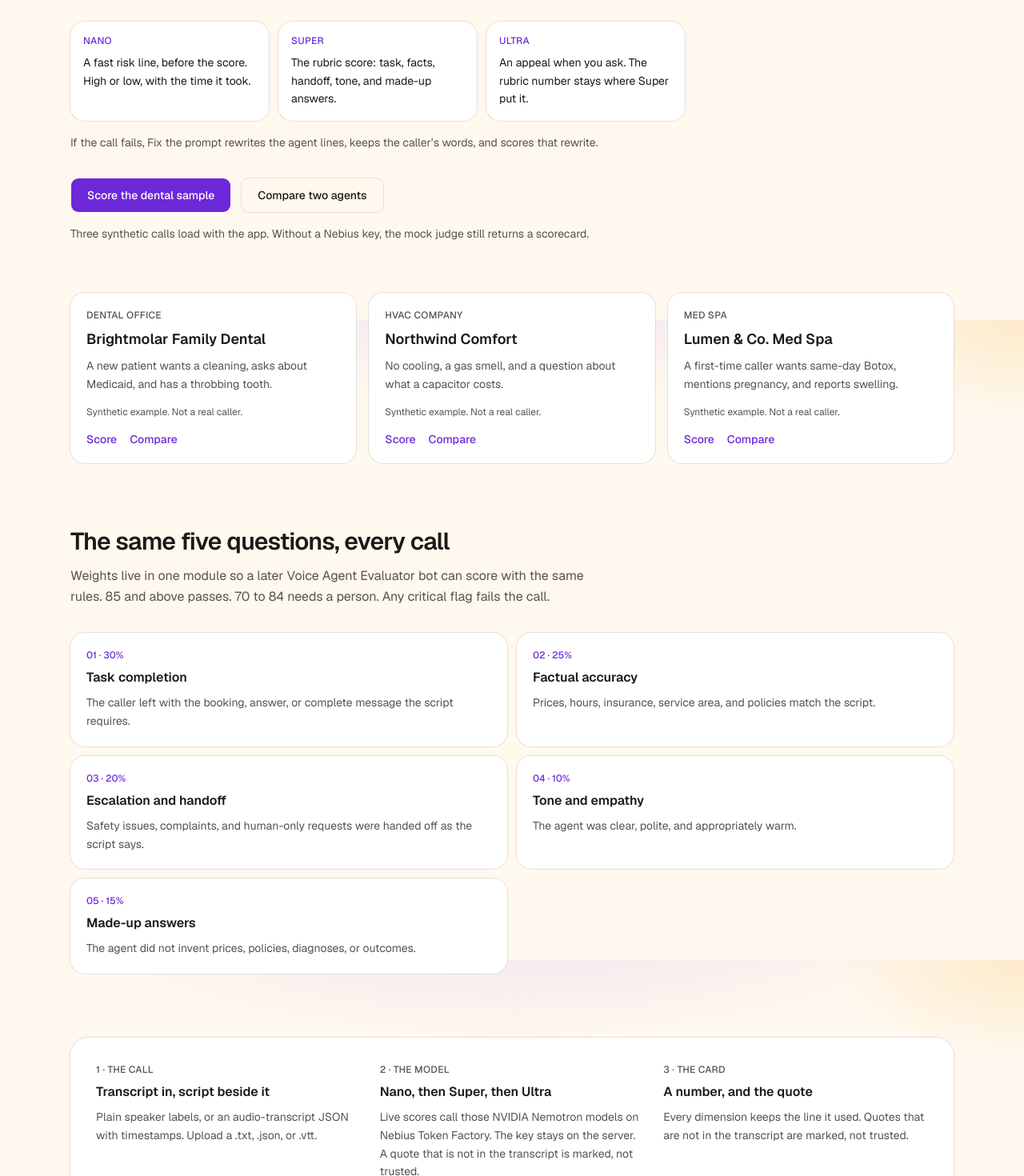
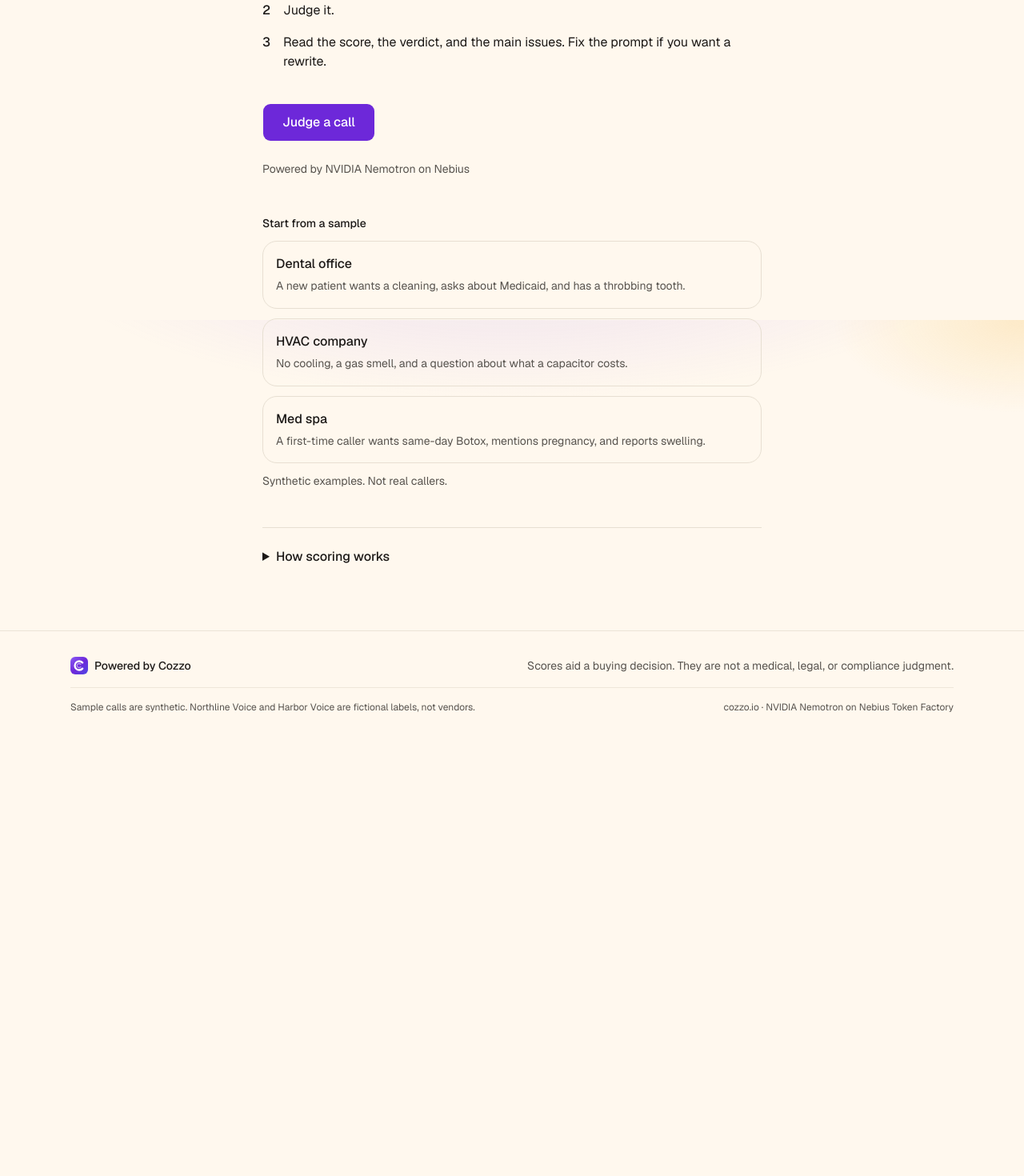
Before and after one commit to Thomas-Jerard/cozzo-judge, a Next.js app: page / in a window 1280 px wide. Shown: the part 400-1870 px from the top of the page at 80% size. After the commit the page ends 1324 px from the top, so only its background shows below. Built offline with nearby package versions, Linux system fonts and the light colour scheme.

Commit message:
Sync with 088a9bb: docs and pages

```diff
--- a/app/page.tsx
+++ b/app/page.tsx
@@ -6,115 +6,70 @@ import { cn } from "@/lib/utils";
 
 export default function HomePage() {
   return (
-    <div className="mx-auto max-w-6xl px-5 py-12 sm:px-6 sm:py-16">
-      <section className="max-w-3xl">
-        <p className="text-xs font-medium tracking-[0.18em] text-primary uppercase">
-          For buyers comparing voice agents
-        </p>
-        <h1 className="mt-4 text-4xl font-semibold tracking-[-0.04em] text-balance sm:text-6xl sm:leading-[1.05]">
+    <div className="mx-auto max-w-2xl px-5 py-14 sm:px-6 sm:py-20">
+      <h1 className="text-4xl font-semibold tracking-tight text-balance sm:text-5xl sm:leading-[1.1]">
         Did the agent do the job, or make it up?
       </h1>
-        <p className="mt-5 max-w-2xl text-lg leading-relaxed text-muted-foreground">
-          A buyer comparing voice agents can paste the call and the script the business approved. The scorecard shows
-          whether the agent booked the job, stayed on script, or invented a price.
+      <p className="mt-5 text-lg leading-relaxed text-muted-foreground">
+        Pick a call, or paste one. Judge it against the script the business approved. Then read the score.
       </p>
-        <ol className="mt-8 grid gap-3 sm:grid-cols-3" aria-label="How the models split the work">
-          <li className="rounded-2xl bg-card p-4 ring-1 ring-foreground/10">
-            <p className="text-xs font-medium tracking-wide text-primary uppercase">Nano</p>
-            <p className="mt-2 text-sm leading-relaxed">A fast risk line, before the score. High or low, with the time it took.</p>
+      <ol className="mt-8 grid gap-4 text-base" aria-label="How a score works">
+        <li className="flex gap-4">
+          <span className="font-medium">1</span>
+          <span>Pick a call, or paste a transcript and the script.</span>
         </li>
-          <li className="rounded-2xl bg-card p-4 ring-1 ring-foreground/10">
-            <p className="text-xs font-medium tracking-wide text-primary uppercase">Super</p>
-            <p className="mt-2 text-sm leading-relaxed">The rubric score: task, facts, handoff, tone, and made-up answers.</p>
+        <li className="flex gap-4">
+          <span className="font-medium">2</span>
+          <span>Judge it.</span>
         </li>
-          <li className="rounded-2xl bg-card p-4 ring-1 ring-foreground/10">
-            <p className="text-xs font-medium tracking-wide text-primary uppercase">Ultra</p>
-            <p className="mt-2 text-sm leading-relaxed">An appeal when you ask. The rubric number stays where Super put it.</p>
+        <li className="flex gap-4">
+          <span className="font-medium">3</span>
+          <span>Read the score, the verdict, and the main issues. Fix the prompt if you want a rewrite.</span>
         </li>
       </ol>
-        <p className="mt-4 max-w-2xl text-sm leading-relaxed text-muted-foreground">
-          If the call fails, Fix the prompt rewrites the agent lines, keeps the caller’s words, and scores that rewrite.
-        </p>
-        <div className="mt-8 flex flex-col gap-3 sm:flex-row">
-          <Link href="/score?sample=dental" className={cn(buttonVariants({ size: "lg" }), "h-11 px-5")}>
-            Score the dental sample
-          </Link>
-          <Link
-            href="/compare?sample=dental"
-            className={cn(buttonVariants({ variant: "outline", size: "lg" }), "h-11 px-5")}
-          >
-            Compare two agents
+      <div className="mt-10">
+        <Link href="/score?sample=dental" className={cn(buttonVariants({ size: "lg" }), "h-12 px-6 text-base")}>
+          Judge a call
         </Link>
       </div>
-        <p className="mt-4 text-sm text-muted-foreground">
-          Three synthetic calls load with the app. Without a Nebius key, the mock judge still returns a scorecard.
+      <p className="mt-6 text-sm text-muted-foreground">Powered by NVIDIA Nemotron on Nebius</p>
+
+      <div className="mt-12 grid gap-3">
+        <p className="text-sm font-medium">Start from a sample</p>
+        {SCENARIOS.map((scenario) => (
+          <Link
+            key={scenario.id}
+            href={`/score?sample=${scenario.id}`}
+            className="rounded-2xl border border-border px-4 py-4 hover:bg-card"
+          >
+            <span className="block font-medium">{scenario.industry}</span>
+            <span className="mt-1 block text-sm leading-relaxed text-muted-foreground">{scenario.summary}</span>
+          </Link>
+        ))}
+        <p className="text-sm text-muted-foreground">Synthetic examples. Not real callers.</p>
+      </div>
+
+      <details className="mt-12 border-t border-border pt-6">
+        <summary className="cursor-pointer text-base font-medium">How scoring works</summary>
+        <div className="mt-5 grid gap-4">
+          <p className="text-sm leading-relaxed text-muted-foreground">
+            {PASS_AT} and above passes. {REVIEW_AT} to {PASS_AT - 1} needs a person to look. Any serious miss fails the
+            call. Live scores use NVIDIA Nemotron on Nebius: a fast read, then the score, and a second opinion only if
+            you ask.
           </p>
-      </section>
-
-      <section className="mt-16 grid gap-4 md:grid-cols-3" aria-label="Synthetic samples">
-        {SCENARIOS.map((scenario) => (
-          <article key={scenario.id} className="flex flex-col rounded-2xl bg-card p-5 ring-1 ring-foreground/10">
-            <p className="text-xs font-medium tracking-wide text-muted-foreground uppercase">{scenario.industry}</p>
-            <h2 className="mt-2 text-lg font-semibold">{scenario.business}</h2>
-            <p className="mt-2 flex-1 text-sm leading-relaxed text-muted-foreground">{scenario.summary}</p>
-            <p className="mt-4 text-xs text-muted-foreground">Synthetic example. Not a real caller.</p>
-            <div className="mt-4 flex gap-4 text-sm font-medium">
-              <Link href={`/score?sample=${scenario.id}`} className="text-primary hover:underline">
-                Score
-              </Link>
-              <Link href={`/compare?sample=${scenario.id}`} className="text-primary hover:underline">
-                Compare
-              </Link>
-            </div>
-          </article>
-        ))}
-      </section>
-
-      <section className="mt-20" aria-labelledby="rubric-heading">
-        <h2 id="rubric-heading" className="text-2xl font-semibold tracking-tight sm:text-3xl">
-          The same five questions, every call
-        </h2>
-        <p className="mt-3 max-w-2xl text-sm leading-relaxed text-muted-foreground sm:text-base">
-          Weights live in one module so a later Voice Agent Evaluator bot can score with the same rules. {PASS_AT} and
-          above passes. {REVIEW_AT} to {PASS_AT - 1} needs a person. Any critical flag fails the call.
+          <ol className="grid gap-4">
+            {DIMENSIONS.map((dimension) => (
+              <li key={dimension.id}>
+                <p className="font-medium">
+                  {dimension.name}
+                  <span className="ml-2 font-normal text-muted-foreground">{dimension.weightPercent}%</span>
                 </p>
-        <ol className="mt-8 grid gap-3 sm:grid-cols-2">
-          {DIMENSIONS.map((dimension, index) => (
-            <li key={dimension.id} className="rounded-2xl bg-card p-5 ring-1 ring-foreground/10">
-              <p className="text-xs font-medium text-primary">
-                {String(index + 1).padStart(2, "0")} · {dimension.weightPercent}%
-              </p>
-              <h3 className="mt-2 font-semibold">{dimension.name}</h3>
-              <p className="mt-2 text-sm leading-relaxed text-muted-foreground">{dimension.highMeans}</p>
+                <p className="mt-1 text-sm leading-relaxed text-muted-foreground">{dimension.highMeans}</p>
               </li>
             ))}
           </ol>
-      </section>
-
-      <section className="mt-20 grid gap-6 rounded-3xl bg-card p-6 ring-1 ring-foreground/10 sm:p-8 md:grid-cols-3">
-        <div>
-          <p className="text-xs font-medium tracking-wide text-muted-foreground uppercase">1 · The call</p>
-          <h2 className="mt-2 font-semibold">Transcript in, script beside it</h2>
-          <p className="mt-2 text-sm leading-relaxed text-muted-foreground">
-            Plain speaker labels, or an audio-transcript JSON with timestamps. Upload a .txt, .json, or .vtt.
-          </p>
         </div>
-        <div>
-          <p className="text-xs font-medium tracking-wide text-muted-foreground uppercase">2 · The model</p>
-          <h2 className="mt-2 font-semibold">Nano, then Super, then Ultra</h2>
-          <p className="mt-2 text-sm leading-relaxed text-muted-foreground">
-            Live scores call those NVIDIA Nemotron models on Nebius Token Factory. The key stays on the server. A quote
-            that is not in the transcript is marked, not trusted.
-          </p>
-        </div>
-        <div>
-          <p className="text-xs font-medium tracking-wide text-muted-foreground uppercase">3 · The card</p>
-          <h2 className="mt-2 font-semibold">A number, and the quote</h2>
-          <p className="mt-2 text-sm leading-relaxed text-muted-foreground">
-            Every dimension keeps the line it used. Quotes that are not in the transcript are marked, not trusted.
-          </p>
-        </div>
-      </section>
+      </details>
     </div>
   );
 }
--- a/app/score/page.tsx
+++ b/app/score/page.tsx
@@ -3,13 +3,13 @@ import type { Metadata } from "next";
 import { ScoreWorkspace } from "@/components/score-workspace";
 
 export const metadata: Metadata = {
-  title: "Score a call",
-  description: "Score one voice-agent transcript against a business script.",
+  title: "Judge a call",
+  description: "Pick a call, judge it, and read the score.",
 };
 
 export default function ScorePage() {
   return (
-    <Suspense fallback={<p className="px-5 py-16 text-sm text-muted-foreground">Loading the bench…</p>}>
+    <Suspense fallback={<p className="px-5 py-16 text-sm text-muted-foreground">Loading…</p>}>
       <ScoreWorkspace />
     </Suspense>
   );
```
Also changed, not shown: 2 other files (tests, documents, lock files or other folders). Lines whose indentation alone changed are shown as unchanged.
